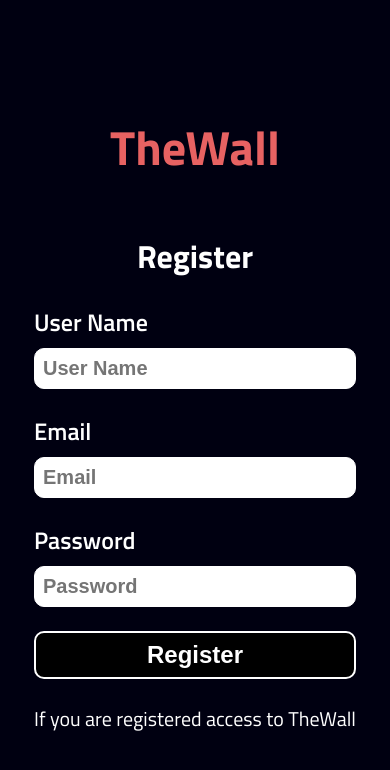
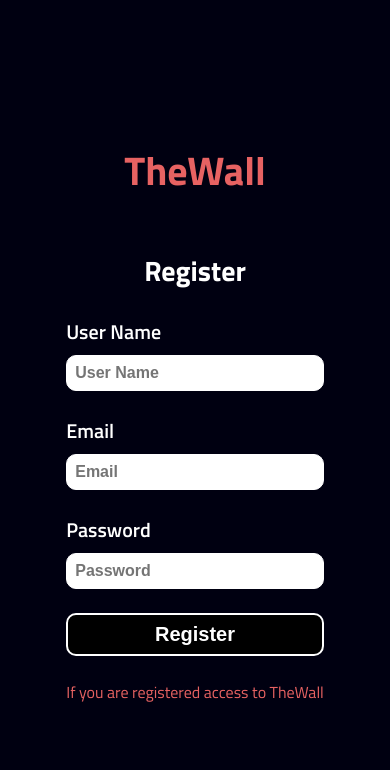
Before and after one commit to matascon/thewall, a React (Vite) app: page /Register in a window 390 px wide. Shown: the top 770 px of the page. Built offline with nearby package versions, Linux system fonts and the light colour scheme.

Commit message:
Login and Register are responsive on any device, and we started to build Wall

```diff
--- a/src/components/pages/Login.module.css
+++ b/src/components/pages/Login.module.css
@@ -3,6 +3,7 @@
   width: auto;
   display: flex;
   flex-direction: column;
+  padding: 0 2rem 0 2rem;
 }
 
 .loginH2 {
@@ -53,12 +54,12 @@
 }
 
 .registerError {
-  margin-top: 1rem;
+  margin: 0 0 0.75rem 0;
   font-size: 1.25rem;
   color: #e76262;
 }
 
-@media (min-width: 1024px) {
+@media (min-width: 1025px) {
   .loginFormButton:hover {
     border-color: #e76262;
     color: #e76262;
@@ -68,3 +69,35 @@
     color: #e76262;
   }
 }
+
+@media (max-width: 1024px) {
+  .loginNavLink {
+    color: #e76262;
+  }
+}
+
+@media (max-width: 750px) {
+  .loginH2 {
+    font-size: 1.75rem;
+  }
+
+  .loginFormLabel {
+    font-size: 1.25rem;
+  }
+
+  .loginFormInput {
+    font-size: 1rem;
+  }
+
+  .loginFormButton {
+    font-size: 1.25rem;
+  }
+
+  .loginNavLink {
+    font-size: 1rem;
+  }
+
+  .registerError {
+    font-size: 1rem;
+  }
+}
--- a/src/components/pages/Login.tsx
+++ b/src/components/pages/Login.tsx
@@ -101,7 +101,7 @@ const Login = ({ handleLogged }: Props) => {
         <h2 className={stylesLogin.loginH2}>Login</h2>
         <form className={stylesLogin.loginForm} onSubmit={handleSubmit}>
           <label htmlFor="userName" className={stylesLogin.loginFormLabel}>
-            Name
+            User Name
           </label>
           <input
             className={stylesLogin.loginFormInput}
@@ -124,11 +124,13 @@ const Login = ({ handleLogged }: Props) => {
             value={userDataInput.passwd}
             onChange={handleChange}
           />
+          {errorForm && (
+            <p className={stylesLogin.registerError}>{errorForm}</p>
+          )}
           <button className={stylesLogin.loginFormButton} disabled={loading}>
             {!loading ? "Login" : "..."}
           </button>
         </form>
-        {errorForm && <p className={stylesLogin.registerError}>{errorForm}</p>}
         <NavLink to="/Register" className={stylesLogin.loginNavLink}>
           Do not you have an account?, create it
         </NavLink>
--- a/src/components/pages/Register.module.css
+++ b/src/components/pages/Register.module.css
@@ -3,6 +3,7 @@
   width: auto;
   display: flex;
   flex-direction: column;
+  padding: 0 2rem 0 2rem;
 }
 
 .registerH2 {
@@ -53,18 +54,18 @@
 }
 
 .registerError {
-  margin-top: 1rem;
+  margin: 0 0 0.75rem 0;
   font-size: 1.25rem;
   color: #e76262;
 }
 
 .registerSuccess {
-  margin-top: 1rem;
+  margin: 0 0 0.75rem 0;
   font-size: 1.25rem;
   color: #4cda20;
 }
 
-@media (min-width: 1024px) {
+@media (min-width: 1025px) {
   .registerFormButton:hover {
     border-color: #e76262;
     color: #e76262;
@@ -74,3 +75,39 @@
     color: #e76262;
   }
 }
+
+@media (max-width: 1024px) {
+  .registerNavLink {
+    color: #e76262;
+  }
+}
+
+@media (max-width: 750px) {
+  .registerH2 {
+    font-size: 1.75rem;
+  }
+
+  .registerFormLabel {
+    font-size: 1.25rem;
+  }
+
+  .registerFormInput {
+    font-size: 1rem;
+  }
+
+  .registerFormButton {
+    font-size: 1.25rem;
+  }
+
+  .registerNavLink {
+    font-size: 1rem;
+  }
+
+  .registerError {
+    font-size: 1rem;
+  }
+
+  .registerSuccess {
+    font-size: 1rem;
+  }
+}
--- a/src/components/pages/Register.tsx
+++ b/src/components/pages/Register.tsx
@@ -152,6 +152,12 @@ const Register = () => {
             value={registerData.passwd}
             onChange={handleChange}
           />
+          {errorForm && (
+            <p className={stylesRegister.registerError}>{errorForm}</p>
+          )}
+          {successForm && (
+            <p className={stylesRegister.registerSuccess}>{successForm}</p>
+          )}
           <button
             type="submit"
             className={stylesRegister.registerFormButton}
@@ -160,12 +166,6 @@ const Register = () => {
             Register
           </button>
         </form>
-        {errorForm && (
-          <p className={stylesRegister.registerError}>{errorForm}</p>
-        )}
-        {successForm && (
-          <p className={stylesRegister.registerSuccess}>{successForm}</p>
-        )}
         {redirect && <Navigate to="/" />}
         <NavLink to="/" className={stylesRegister.registerNavLink}>
           If you are registered access to TheWall
--- a/src/components/title/Title.module.css
+++ b/src/components/title/Title.module.css
@@ -10,3 +10,9 @@
   font-size: 3rem;
   color: #e76262;
 }
+
+@media (max-width: 750px) {
+  .titleH1 {
+    font-size: 2.5rem;
+  }
+}
```
Also changed, not shown: src/components/post/Post.tsx (added, +27 -0 lines), src/components/post/Post.module.css (added), src/components/post/index.tsx (added).
